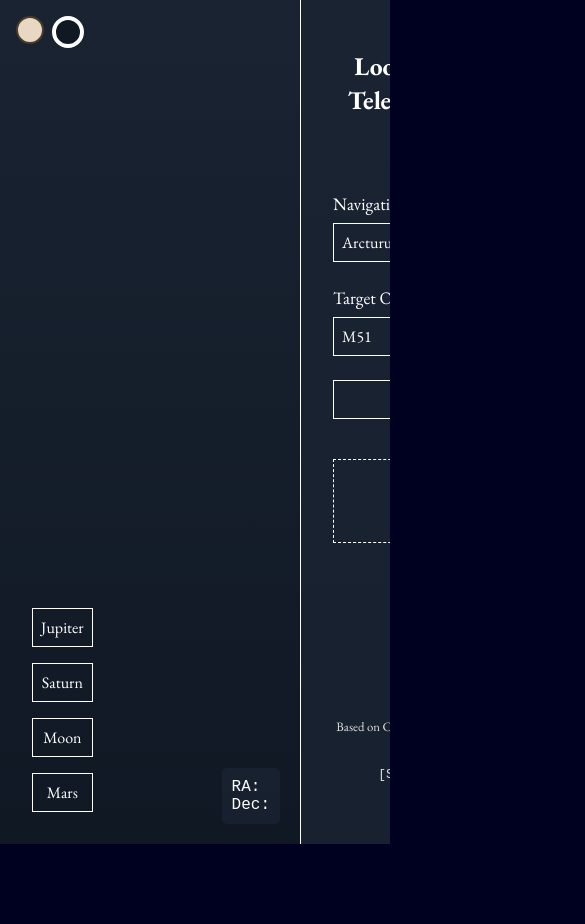
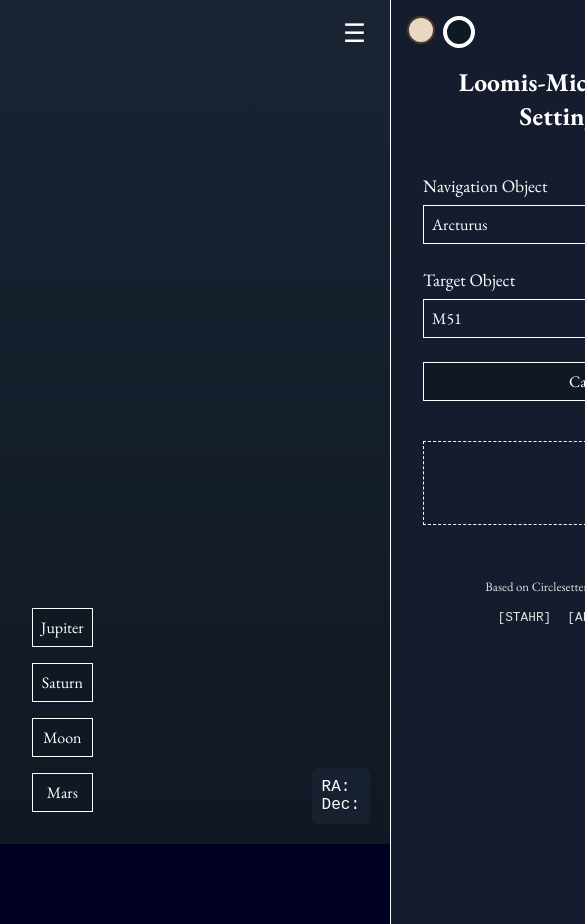
Before and after one commit to lukehollis/stahr-circlesetters, a React (Vite) app in the folder client/: page / in a window 390 px wide. Shown: the top 924 px of the page, 585 px wide, since content can reach past the window. Before the commit the page ends 844 px from the top, so only its background shows below. Built offline with nearby package versions, Linux system fonts and the light colour scheme; no server answers.

Commit message:
Enhance deployment and add responsive menu functionality.

```diff
--- a/client/package.json
+++ b/client/package.json
@@ -7,10 +7,11 @@
   "scripts": {
     "dev": "vite",
     "build": "vite build",
+    "postbuild": "cp dist/index.html dist/404.html",
     "lint": "eslint .",
     "preview": "vite preview",
     "predeploy": "pnpm run build",
-    "deploy": "gh-pages -d dist"
+    "deploy": "gh-pages --nojekyll -d dist"
   },
   "dependencies": {
     "@react-spring/three": "^10.0.3",
--- a/client/src/App.css
+++ b/client/src/App.css
@@ -89,3 +89,41 @@
     margin: 0 0.5rem;
     font-family: monospace;
 }
+
+.hamburger-menu {
+    display: none;
+    padding: 4px 12px 6px;
+}
+
+@media (max-width: 796px) {
+    .controls {
+        position: absolute;
+        right: 0;
+        top: 0;
+        height: 100%;
+        transform: translateX(100%);
+        transition: transform 0.3s ease-in-out;
+        z-index: 20;
+        padding-top: 3rem;
+    }
+
+    .controls.open {
+        transform: translateX(0);
+    }
+
+    .footer {
+      margin-top: 0;
+    }
+
+    .hamburger-menu {
+        display: block;
+        position: absolute;
+        top: 12px;
+        right: 12px;
+        z-index: 30;
+        background: none;
+        border: none;
+        font-size: 1.6rem;
+        cursor: pointer;
+    }
+}
--- a/client/src/App.jsx
+++ b/client/src/App.jsx
@@ -7,6 +7,7 @@ import './App.css';
 
 function App() {
     const { theme } = useContext(ThemeContext);
+    const [isMenuOpen, setMenuOpen] = useState(false);
     const [navObject, setNavObject] = useState('Arcturus');
     const [targetObject, setTargetObject] = useState('M51');
     const [coords, setCoords] = useState({ ra: 0, dec: 0, raStr: '', decStr: '' });
@@ -45,17 +46,20 @@ function App() {
 
     return (
         <div className="App" style={{ background: theme.background, color: theme.text.primary }}>
+            <button className="hamburger-menu" onClick={() => setMenuOpen(!isMenuOpen)}>
+                ☰
+            </button>
             <div className="scene-container">
-                <ThemeSwitcher />
                 <TelescopeScene ra={coords.ra} dec={coords.dec} raStr={coords.raStr} decStr={coords.decStr} />
                 <div className="presets">
-                    <button onClick={() => handlePresetClick('Jupiter')} style={{ backgroundColor: 'transparent', border: `1px solid ${theme.text.primary}`, color: theme.text.primary, padding: '0.5em', fontFamily: 'inherit', fontSize: '1em', cursor: 'pointer' }}>Jupiter</button>
-                    <button onClick={() => handlePresetClick('Saturn')} style={{ backgroundColor: 'transparent', border: `1px solid ${theme.text.primary}`, color: theme.text.primary, padding: '0.5em', fontFamily: 'inherit', fontSize: '1em', cursor: 'pointer' }}>Saturn</button>
-                    <button onClick={() => handlePresetClick('Moon')} style={{ backgroundColor: 'transparent', border: `1px solid ${theme.text.primary}`, color: theme.text.primary, padding: '0.5em', fontFamily: 'inherit', fontSize: '1em', cursor: 'pointer' }}>Moon</button>
-                    <button onClick={() => handlePresetClick('Mars')} style={{ backgroundColor: 'transparent', border: `1px solid ${theme.text.primary}`, color: theme.text.primary, padding: '0.5em', fontFamily: 'inherit', fontSize: '1em', cursor: 'pointer' }}>Mars</button>
+                    <button onClick={() => handlePresetClick('Jupiter')} style={{ backgroundColor: theme.display, border: `1px solid ${theme.text.primary}`, color: theme.text.primary, padding: '0.5em', fontFamily: 'inherit', fontSize: '1em', cursor: 'pointer' }}>Jupiter</button>
+                    <button onClick={() => handlePresetClick('Saturn')} style={{ backgroundColor: theme.display, border: `1px solid ${theme.text.primary}`, color: theme.text.primary, padding: '0.5em', fontFamily: 'inherit', fontSize: '1em', cursor: 'pointer' }}>Saturn</button>
+                    <button onClick={() => handlePresetClick('Moon')} style={{ backgroundColor: theme.display, border: `1px solid ${theme.text.primary}`, color: theme.text.primary, padding: '0.5em', fontFamily: 'inherit', fontSize: '1em', cursor: 'pointer' }}>Moon</button>
+                    <button onClick={() => handlePresetClick('Mars')} style={{ backgroundColor: theme.display, border: `1px solid ${theme.text.primary}`, color: theme.text.primary, padding: '0.5em', fontFamily: 'inherit', fontSize: '1em', cursor: 'pointer' }}>Mars</button>
                 </div>
             </div>
-            <div className="controls" style={{ backgroundColor: theme.ui.overlay, borderLeft: `1px solid ${theme.text.primary}` }}>
+            <div className={`controls ${isMenuOpen ? 'open' : ''}`} style={{ backgroundColor: theme.ui.overlay, borderLeft: `1px solid ${theme.text.primary}` }}>
+                <ThemeSwitcher />
                 <h1 style={{fontSize: "1.6rem"}}>Loomis-Michael Telescope Setting Circles</h1>
                 <div className="input-group">
                     <label>Navigation Object</label>
@@ -79,7 +83,7 @@ function App() {
                     onClick={() => handleCalculate()}
                     disabled={isLoading}
                     style={{
-                        backgroundColor: 'transparent',
+                        backgroundColor: theme.display,
                         border: `1px solid ${theme.text.primary}`,
                         color: theme.text.primary,
                         padding: '0.5em',
--- a/client/vite.config.js
+++ b/client/vite.config.js
@@ -5,6 +5,10 @@ import react from '@vitejs/plugin-react'
 export default defineConfig({
   base: '/stahr-circlesetters/',
   plugins: [react()],
+  build: {
+    outDir: 'dist',
+    assetsDir: 'assets',
+  },
   server: {
     proxy: {
       '/api/horizons': {
```
